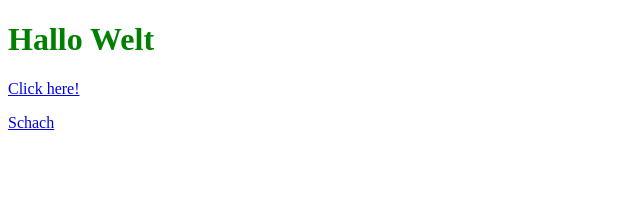
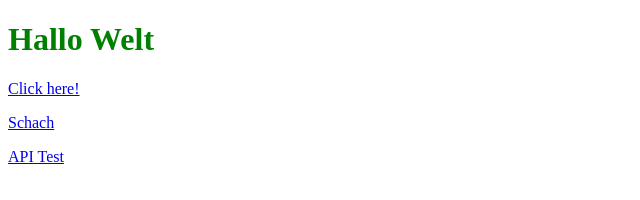
Before and after one commit to pwagner211/pwagner211.github.io, a plain HTML site: page index.html in a window 1280 px wide. Shown: the full height of the page, 0-640 px from the left. Drawn offline with Linux system fonts and the light colour scheme.

Commit message:
api test

```diff
--- a/index.html
+++ b/index.html
@@ -13,6 +13,8 @@
     <a href="http://link.paul-wagner.net">Click here!</a>
     </p><p>
         <a href="./Schach.html">Schach</a>
+    </p><p>
+        <a href="./apitest.html">API Test</a>
     </p>
 </body>
 </html>
```
